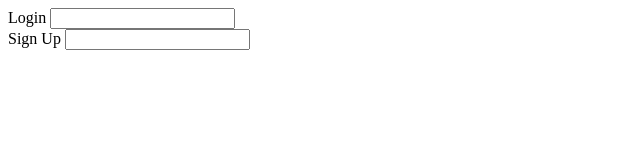
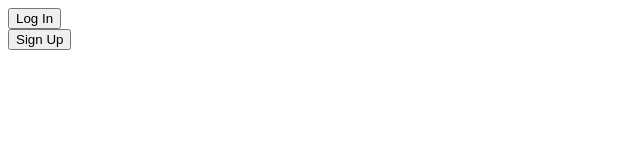
Before and after one commit to matthewrichards234/Expense_Tracker_2, a website: page frontend/loginOrSignUp.html in a window 1280 px wide. Shown: the whole page, without its empty margins (0-640 px from the left). Drawn offline with Linux system fonts and the light colour scheme.

Commit message:
made buttons

```diff
--- a/frontend/loginOrSignUp.html
+++ b/frontend/loginOrSignUp.html
@@ -9,15 +9,13 @@
 <body>
     <div class="form">
         <form>
-            <label for="login">Login</label>
-            <input tpye="button"><br>
+            <button>Log In</button>
         </form>
     </div>
 
     <div class="form">
         <form>
-            <label for="signup">Sign Up</label>
-            <input tpye="button"><br>
+            <button>Sign Up</button>
         </form>
     </div>
 </body>
```
Also changed, not shown: frontend/logInOrSignUp.css (added).
